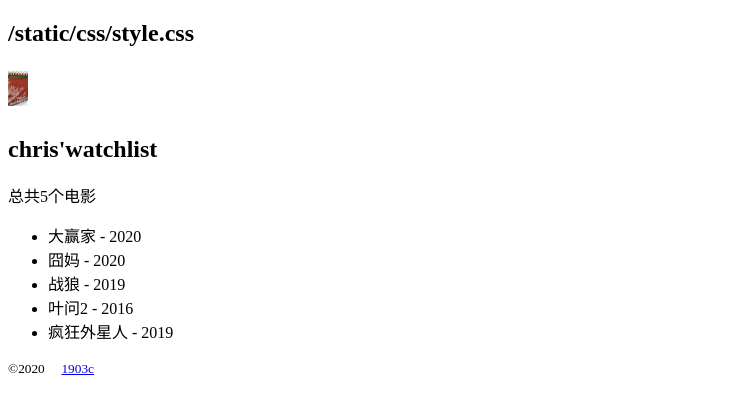
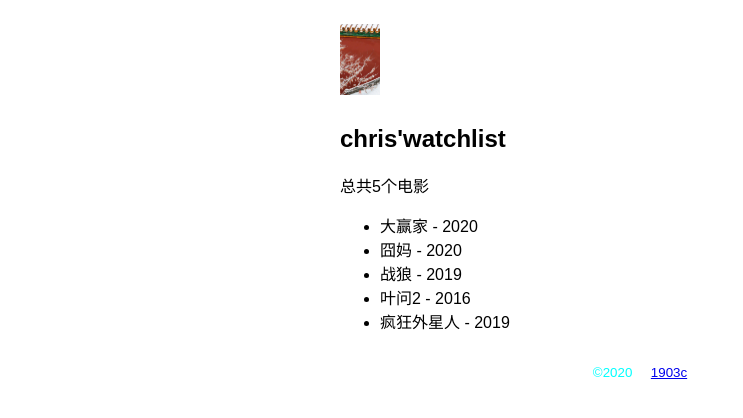
Before and after one commit to chris-baby/project, a Flask app: page / in a window 1280 px wide. Shown: the top 418 px of the page, without its empty margins (0-743 px from the left). Run offline with Flask 2, Linux system fonts and the light colour scheme.

Commit message:
提交数据库

```diff
--- a/day1/watchlist/app.py
+++ b/day1/watchlist/app.py
@@ -1,5 +1,31 @@
+import os,sys
+
 from flask import Flask,url_for,render_template
+from flask_sqlalchemy import SQLAlchemy
+import click
+
+WIN = sys.platform.startswith('win')
+if WIN:
+    prefix = "sqlite:///"
+else:
+    prefix = "sqlite:////"
+
 app = Flask(__name__)
+
+app.config['SQLALCHEMY_DATABASE_URI'] = prefix + os.path.join(app.root_path,'data.db')
+app.config['SQLALCHEMY_TRACK_MODIFICATIONS'] = False
+
+db = SQLAlchemy(app)
+
+# models 数据层
+class user(db.Model):
+    id = db.Column(db.Integer,primary_key = True)
+    name = db.Column(db.String(20))
+
+class movie(db.Model):
+    id = db.Column(db.Integer,primary_key = True)
+    title = db.Column(db.String(60))
+    year = db.Column(db.String(4))
 
 @app.route('/')
 def index():
@@ -12,3 +38,12 @@ def index():
         {"title":"疯狂外星人","year":"2019"}
     ]
     return render_template("index.html",name=name,movies=movies)
+
+#自定义命令
+@app.cli.command()
+@click.option("--drop",is_flag=True,help="先删除在创建")
+def initdb(drop):
+    if drop:
+        db.drop_all()
+    db.create_all()
+    click.echo("初始化数据库完成")
--- a/day1/watchlist/static/css/style.css
+++ b/day1/watchlist/static/css/style.css
@@ -1,3 +1,34 @@
+body{
+    margin: 0 auto;
+    max-width: 600px;
+    font-size: 16px;
+    font-family: Arial, Helvetica, sans-serif;
+}
+
+footer{
+    color: aqua;
+    margin-top: 20px;
+    text-align: center;
+    padding: 10px;
+
+}
+
 .avatar{
-width: 20px;
+width: 40px;
 }
+
+.movie-list{
+    list-style-type: none;
+    padding: 0;
+    margin-bottom: 10px;
+    box-shadow: 0 2px 5px 0 rgba(0 , 0 , 0 , 0.16),0 2px 10px 0 rgba(0 , 0 , 0 , 0.12);
+}
+
+.movie-list li{
+    padding: 12px 24px;
+    border-bottom: 1px solid #dddddd;
+}
+.movie-list li:hover{
+
+    background-color: blue;
+}
--- a/day1/watchlist/templates/index.html
+++ b/day1/watchlist/templates/index.html
@@ -5,13 +5,11 @@
     <meta charset="UTF-8">
     <meta name="viewport" content="width=device-width, initial-scale=1.0">
     <title>{{ name }}'watchlist</title>
-
     <link rel="stylesheet" href="{{ url_for('static',filename='css/style.css') }}">
 
 </head>
 <body>
     <h2>
-        {{ url_for('static',filename='css/style.css') }}
         <p><img class="avatar" src="{{url_for('static',filename='img/故宫.jpg')}}" alt="头像" ></p>
         {{ name }}'watchlist
     </h2>
```
Also changed, not shown: day1/watchlist/data.db (added).
